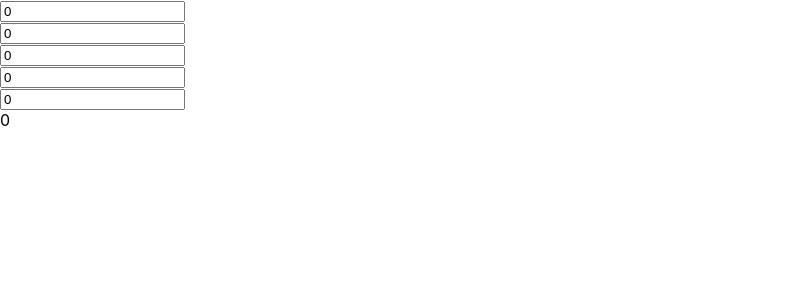
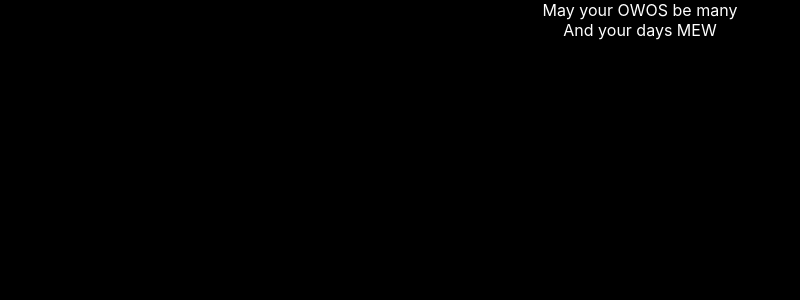
Before and after one commit to ImOnMinimal/HW14.01.23, a React (Create React App) app: page / in a window 1280 px wide. Shown: the top 300 px of the page, without its empty margins (0-800 px from the left). Built offline with nearby package versions, Linux system fonts and the light colour scheme.

Commit message:
hw04.02.23

```diff
--- a/src/App.css
+++ b/src/App.css
@@ -11,6 +11,9 @@
   color:white;
   box-shadow: 0px -7px 10px black;
 }
+.height1200{
+  height: 1200px;
+}
 .headerHeight{
   height: 50px;
   margin: 0px;
--- a/src/App.js
+++ b/src/App.js
@@ -1,5 +1,6 @@
 import './App.css';
 import { useState } from 'react';
+import Lesson from './Lesson.js';
 // import Header from './Header';
 // import Nav from './Nav';
 // import Content from './Content'
@@ -7,31 +8,18 @@ import { useState } from 'react';
 // import Footer from './Footer';
 
 function App() {
-  // const [degreeF, setDegreeF] = useState(0)
+
+    const [isActive, setIsActive] = useState(false);
 
 
-  const [input1, setInput1] = useState(0)
-  const [input2, setInput2] = useState(0)
-  const [input3, setInput3] = useState(0)
-  const [input4, setInput4] = useState(0)
-  const [input5, setInput5] = useState(0)
-  return (
-  // <div>
-  //   <span>F° = </span>
-  //   <input value={degreeF} onInput={(event) => setDegreeF(event.target.value)}/><br/>
-  //   <span>C° = {5/9*(degreeF - 32)}</span>
-  // </div>
-
-
-  <div>
-    <input value={input1} onInput={(event) => setInput1(event.target.value)}/><br/>
-    <input value={input2} onInput={(event) => setInput2(event.target.value)}/><br/>
-    <input value={input3} onInput={(event) => setInput3(event.target.value)}/><br/>
-    <input value={input4} onInput={(event) => setInput4(event.target.value)}/><br/>
-    <input value={input5} onInput={(event) => setInput5(event.target.value)}/><br/>
-    <span>{(Number(input1)+Number(input2)+Number(input3)+Number(input4)+Number(input5))/5}</span>
+   return(
+    <div>
+    <div style={{backgroundColor: isActive ? 'white' : '', color: isActive ? 'black' : ''}} class="widthMax height1200"onClick={() => setIsActive(!isActive)}>
+      May your OWOS be many<br/>
+      And your days MEW
+    </div>
   </div>
-  );
+   )
 }
 // function App() {
 //   const arr = [1, 2, 3, 4, 5, 6];
--- /dev/null
+++ b/src/Lesson.js
@@ -0,0 +1,18 @@
+import './App.css';
+import { useState } from 'react';
+
+function Lesson() {
+    const [value, setValue] = useState(1);
+    function changeHandler(event){
+        setValue(event.target.value)
+    }
+
+    return <div>
+        <input type="radio" name="radio" value="1" checked={value === "1" ? true : false} onChange={changeHandler}/>
+        <input type="radio" name="radio" value="2" checked={value === "2" ? true : false} onChange={changeHandler}/>
+        <input type="radio" name="radio" value="3" checked={value === "3" ? true : false} onChange={changeHandler}/>
+
+    </div>;
+    }
+
+  export default Lesson;
```
